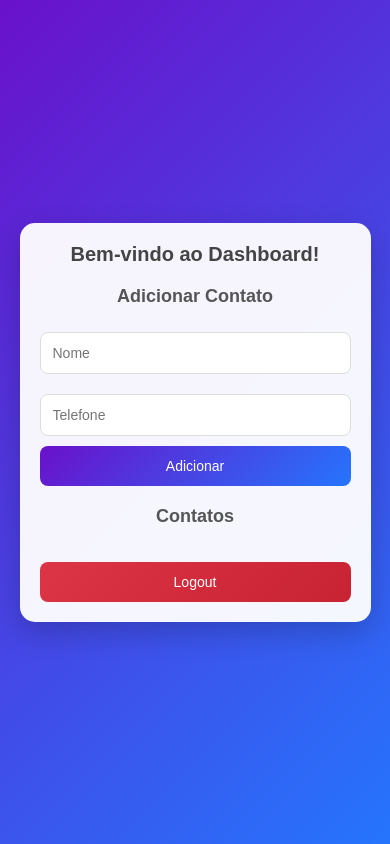
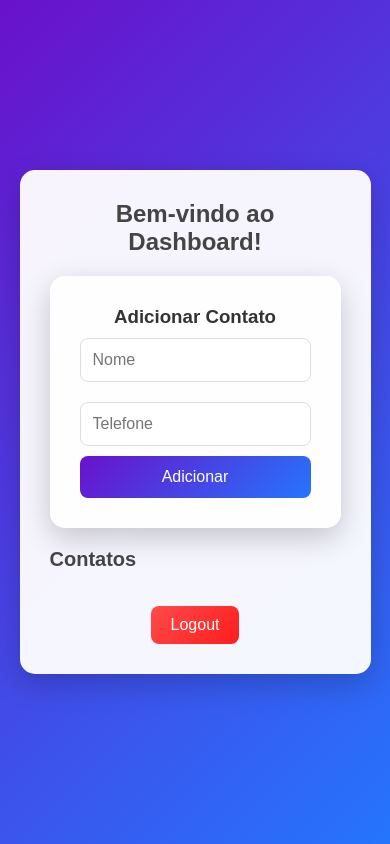
Before and after one commit to andersonjr667/BoaParte1, a website: page public/dashboard.html in a window 390 px wide. Drawn offline with Linux system fonts and the light colour scheme; no server answers.

Commit message:
Update styles.css

```diff
--- a/public/css/styles.css
+++ b/public/css/styles.css
@@ -15,37 +15,33 @@ body {
     color: #333;
 }
 
-/* Container do Dashboard */
-.dashboard-container {
+/* Container principal */
+.container {
+    display: flex;
+    justify-content: space-between;
+    align-items: center;
+    width: 90%;
+    max-width: 900px; /* Largura máxima para PC */
+}
+
+/* Container do Formulário */
+.form-container {
     background: rgba(255, 255, 255, 0.95);
     padding: 30px;
     border-radius: 15px;
     box-shadow: 0 10px 30px rgba(0, 0, 0, 0.2);
-    width: 90%;
-    max-width: 500px;
+    width: 48%; /* Cada formulário ocupa 48% do espaço no PC */
     text-align: center;
 }
 
-/* Título do Dashboard */
-.dashboard-container h2 {
+.form-container h2 {
     margin-bottom: 20px;
     color: #444;
     font-size: 24px;
 }
 
-/* Container do Formulário */
-.form-container {
-    margin-bottom: 20px;
-}
-
-.form-container h3 {
-    margin-bottom: 15px;
-    color: #555;
-    font-size: 18px;
-}
-
 /* Campos de Entrada */
-input[type="text"] {
+input[type="text"], input[type="password"] {
     width: 100%;
     padding: 12px;
     margin: 10px 0;
@@ -56,7 +52,7 @@ input[type="text"] {
     transition: border-color 0.3s ease, box-shadow 0.3s ease;
 }
 
-input[type="text"]:focus {
+input[type="text"]:focus, input[type="password"]:focus {
     border-color: #6a11cb;
     box-shadow: 0 0 8px rgba(106, 17, 203, 0.3);
 }
@@ -79,64 +75,77 @@ button:hover {
     transform: translateY(-2px);
 }
 
-/* Botão de Logout */
-.logout-btn {
-    background: linear-gradient(135deg, #dc3545, #c82333);
-    margin-top: 20px;
+/* Responsividade para celular */
+@media (max-width: 768px) {
+    .container {
+        flex-direction: column; /* Coloca um formulário em cima do outro */
+        align-items: center;
+    }
+
+    .form-container {
+        width: 100%; /* Cada formulário ocupa 100% da largura no celular */
+        margin-bottom: 20px; /* Espaço entre os formulários */
+    }
+
+    .form-container:last-child {
+        margin-bottom: 0; /* Remove a margem do último formulário */
+    }
 }
 
-.logout-btn:hover {
-    background: linear-gradient(135deg, #c82333, #dc3545);
+/* Estilos específicos para o Dashboard */
+.dashboard-container {
+    background: rgba(255, 255, 255, 0.95);
+    padding: 30px;
+    border-radius: 15px;
+    box-shadow: 0 10px 30px rgba(0, 0, 0, 0.2);
+    width: 90%;
+    max-width: 900px;
+    text-align: center;
 }
 
-/* Container da Lista de Contatos */
+.dashboard-container h2 {
+    margin-bottom: 20px;
+    color: #444;
+    font-size: 24px;
+}
+
 .contacts-container {
     margin-top: 20px;
+    text-align: left;
 }
 
 .contacts-container h3 {
     margin-bottom: 15px;
-    color: #555;
-    font-size: 18px;
+    color: #444;
+    font-size: 20px;
 }
 
-/* Lista de Contatos */
-ul {
+#contactsList {
     list-style-type: none;
     padding: 0;
 }
 
-li {
-    background: #f8f9fa;
-    padding: 12px;
-    margin: 8px 0;
+#contactsList li {
+    background: #f9f9f9;
+    padding: 10px;
+    margin-bottom: 10px;
     border-radius: 8px;
     box-shadow: 0 2px 5px rgba(0, 0, 0, 0.1);
-    display: flex;
-    justify-content: space-between;
-    align-items: center;
-    font-size: 16px;
+    transition: transform 0.3s ease, box-shadow 0.3s ease;
 }
 
-/* Responsividade */
-@media (max-width: 480px) {
-    .dashboard-container {
-        padding: 20px;
-    }
+#contactsList li:hover {
+    transform: translateY(-2px);
+    box-shadow: 0 4px 10px rgba(0, 0, 0, 0.2);
+}
 
-    .dashboard-container h2 {
-        font-size: 20px;
-    }
+.logout-btn {
+    margin-top: 20px;
+    background: linear-gradient(135deg, #ff4b4b, #ff1c1c);
+    width: auto;
+    padding: 10px 20px;
+}
 
-    input[type="text"] {
-        font-size: 14px;
-    }
-
-    button {
-        font-size: 14px;
-    }
-
-    li {
-        font-size: 14px;
-    }
+.logout-btn:hover {
+    background: linear-gradient(135deg, #ff1c1c, #ff4b4b);
 }
```
